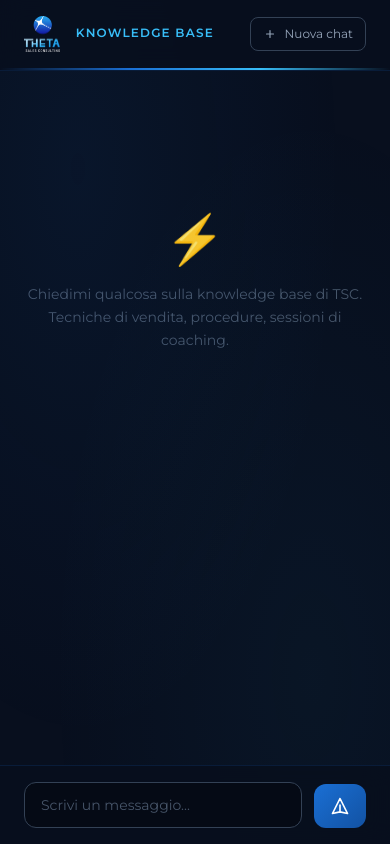
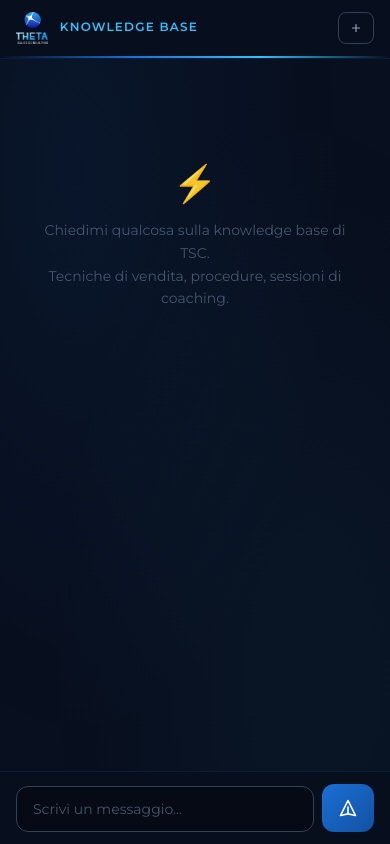
Before and after one commit to FPTSC/tsc-brain, a Python web app: template app/templates/index.html in a window 390 px wide. Run offline with Jinja, Linux system fonts and the light colour scheme; the template is opened without the code that fills it, so the values that code supplies are empty; some libraries are stand-ins or nearby versions.

Commit message:
Mobile UI optimizations
- Responsive padding: px-4 on mobile, px-6 on sm+
- User bubble max-width 80% on mobile to avoid overflow
- Send button minimum 48x48px touch target
- Header "Nuova chat" label hidden on mobile (icon only)
- autocorrect/autocapitalize on input for better mobile keyboard
- Tighter vertical spacing on small screens

Co-Authored-By: Claude Sonnet 4.6 <noreply@anthropic.com>

```diff
--- a/app/templates/index.html
+++ b/app/templates/index.html
@@ -77,17 +77,17 @@
 
   <!-- Header -->
   <header class="flex-none z-50" style="background: rgba(8,15,30,0.95); backdrop-filter: blur(12px); border-bottom: 1px solid rgba(26,111,212,0.15);">
-    <div class="max-w-3xl mx-auto px-6 py-4 flex items-center justify-between">
-      <div class="flex items-center gap-4">
-        <img src="/static/logo.png" alt="TSC" class="h-9 w-auto object-contain" />
+    <div class="max-w-3xl mx-auto px-4 sm:px-6 py-3 sm:py-4 flex items-center justify-between">
+      <div class="flex items-center gap-3">
+        <img src="/static/logo.png" alt="TSC" class="h-8 sm:h-9 w-auto object-contain" />
         <div>
           <div class="text-xs font-semibold tracking-widest text-brand-light uppercase">Knowledge Base</div>
           <div id="docCount" class="text-xs text-slate-500 mt-0.5"></div>
         </div>
       </div>
-      <button onclick="clearChat()" class="flex items-center gap-2 text-xs text-slate-400 hover:text-brand-light border border-slate-700 hover:border-brand px-3 py-2 rounded-lg transition-all">
+      <button onclick="clearChat()" class="flex items-center gap-1.5 text-xs text-slate-400 hover:text-brand-light border border-slate-700 hover:border-brand px-2.5 sm:px-3 py-2 rounded-lg transition-all">
         <svg class="w-3.5 h-3.5" fill="none" stroke="currentColor" viewBox="0 0 24 24"><path stroke-linecap="round" stroke-linejoin="round" stroke-width="2" d="M12 6v6m0 0v6m0-6h6m-6 0H6"/></svg>
-        Nuova chat
+        <span class="hidden sm:inline">Nuova chat</span>
       </button>
     </div>
     <div class="header-line"></div>
@@ -95,28 +95,30 @@
 
   <!-- Messages -->
   <main id="chatMain" class="flex-1 overflow-y-auto">
-    <div id="chatMessages" class="max-w-3xl mx-auto px-6 py-8 space-y-5">
-      <div id="emptyState" class="flex flex-col items-center justify-center py-28 text-slate-600">
-        <div class="text-5xl mb-5">⚡</div>
-        <p class="text-sm text-center leading-relaxed">Chiedimi qualcosa sulla knowledge base di TSC.<br>Tecniche di vendita, procedure, sessioni di coaching.</p>
+    <div id="chatMessages" class="max-w-3xl mx-auto px-4 sm:px-6 py-6 sm:py-8 space-y-4 sm:space-y-5">
+      <div id="emptyState" class="flex flex-col items-center justify-center py-20 sm:py-28 text-slate-600">
+        <div class="text-4xl sm:text-5xl mb-4 sm:mb-5">⚡</div>
+        <p class="text-sm text-center leading-relaxed px-4">Chiedimi qualcosa sulla knowledge base di TSC.<br>Tecniche di vendita, procedure, sessioni di coaching.</p>
       </div>
     </div>
   </main>
 
   <!-- Input -->
   <div class="flex-none z-50" style="background: rgba(8,15,30,0.95); backdrop-filter: blur(12px); border-top: 1px solid rgba(26,111,212,0.15);">
-    <div class="max-w-3xl mx-auto px-6 py-4">
+    <div class="max-w-3xl mx-auto px-4 sm:px-6 py-3 sm:py-4">
       <form id="queryForm">
-        <div class="flex gap-3 items-end">
+        <div class="flex gap-2 sm:gap-3 items-end">
           <input
             id="questionInput"
             type="text"
             placeholder="Scrivi un messaggio..."
             class="flex-1 bg-navy-950 border border-slate-700 glow-input rounded-xl px-4 py-3 text-sm text-slate-200 placeholder-slate-600 transition-all"
             autocomplete="off"
+            autocorrect="off"
+            autocapitalize="sentences"
           />
           <button type="submit" id="submitBtn"
-            class="btn-send text-white px-4 py-3 rounded-xl disabled:opacity-40 disabled:cursor-not-allowed flex-none">
+            class="btn-send text-white px-4 py-3 rounded-xl disabled:opacity-40 disabled:cursor-not-allowed flex-none min-w-[48px] min-h-[48px] flex items-center justify-center">
             <svg class="w-5 h-5" fill="none" stroke="currentColor" viewBox="0 0 24 24"><path stroke-linecap="round" stroke-linejoin="round" stroke-width="2" d="M12 19l9 2-9-18-9 18 9-2zm0 0v-8"/></svg>
           </button>
         </div>
@@ -150,7 +152,7 @@
       emptyState.style.display = 'none';
       const d = document.createElement('div');
       d.className = 'flex justify-end';
-      d.innerHTML = `<div class="max-w-md bg-brand rounded-2xl rounded-tr-sm px-4 py-3 text-sm text-white shadow-lg">${esc(text)}</div>`;
+      d.innerHTML = `<div class="max-w-[80%] sm:max-w-md bg-brand rounded-2xl rounded-tr-sm px-4 py-3 text-sm text-white shadow-lg">${esc(text)}</div>`;
       chatMessages.appendChild(d);
       scrollToBottom();
     }
@@ -187,7 +189,7 @@
       const d = document.createElement('div');
       d.className = 'flex justify-start';
       d.innerHTML = `
-        <div class="glass rounded-2xl rounded-tl-sm px-5 py-4 text-sm shadow-xl" style="max-width:90%">
+        <div class="glass rounded-2xl rounded-tl-sm px-4 sm:px-5 py-3 sm:py-4 text-sm shadow-xl" style="max-width:92%">
           <div class="prose-tsc leading-relaxed">${marked.parse(text)}</div>
           ${sourcesHtml}
         </div>`;
```
